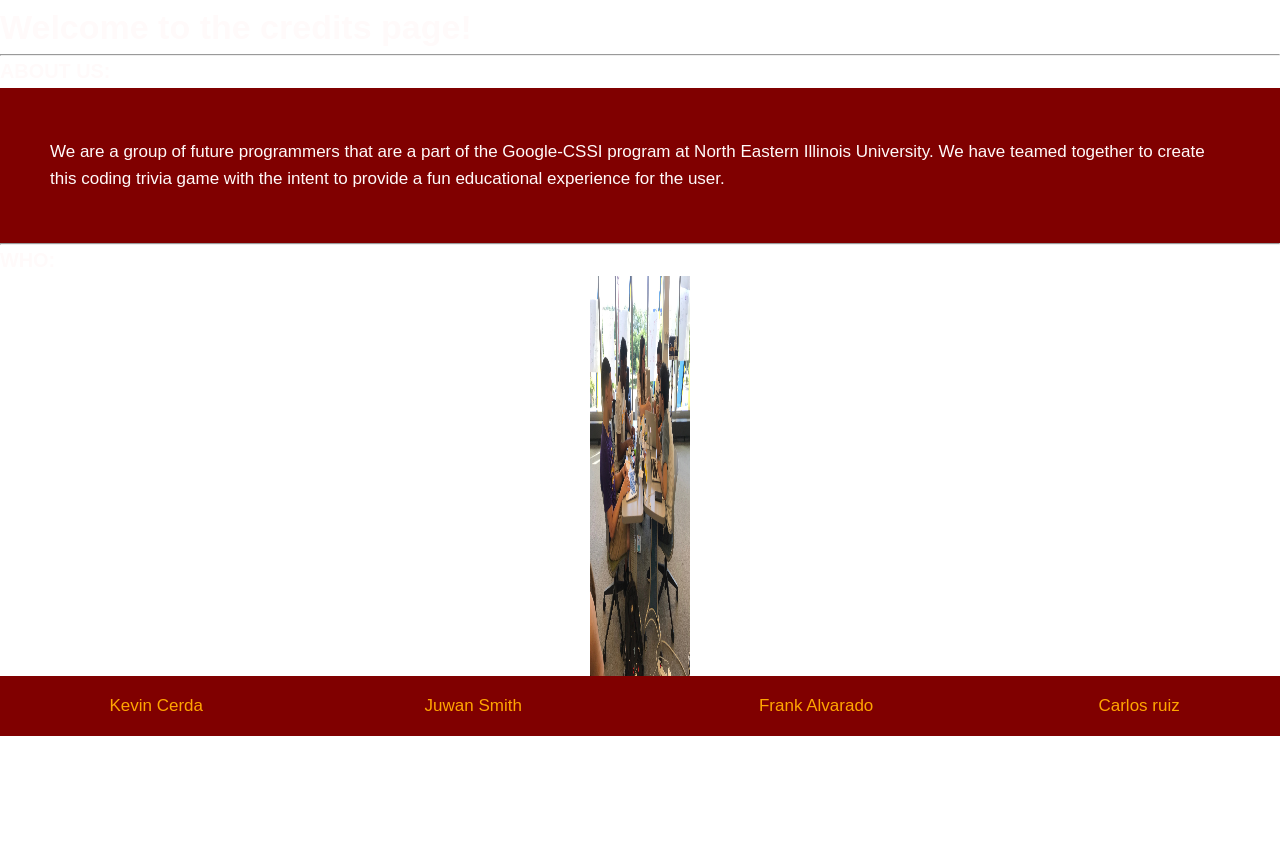
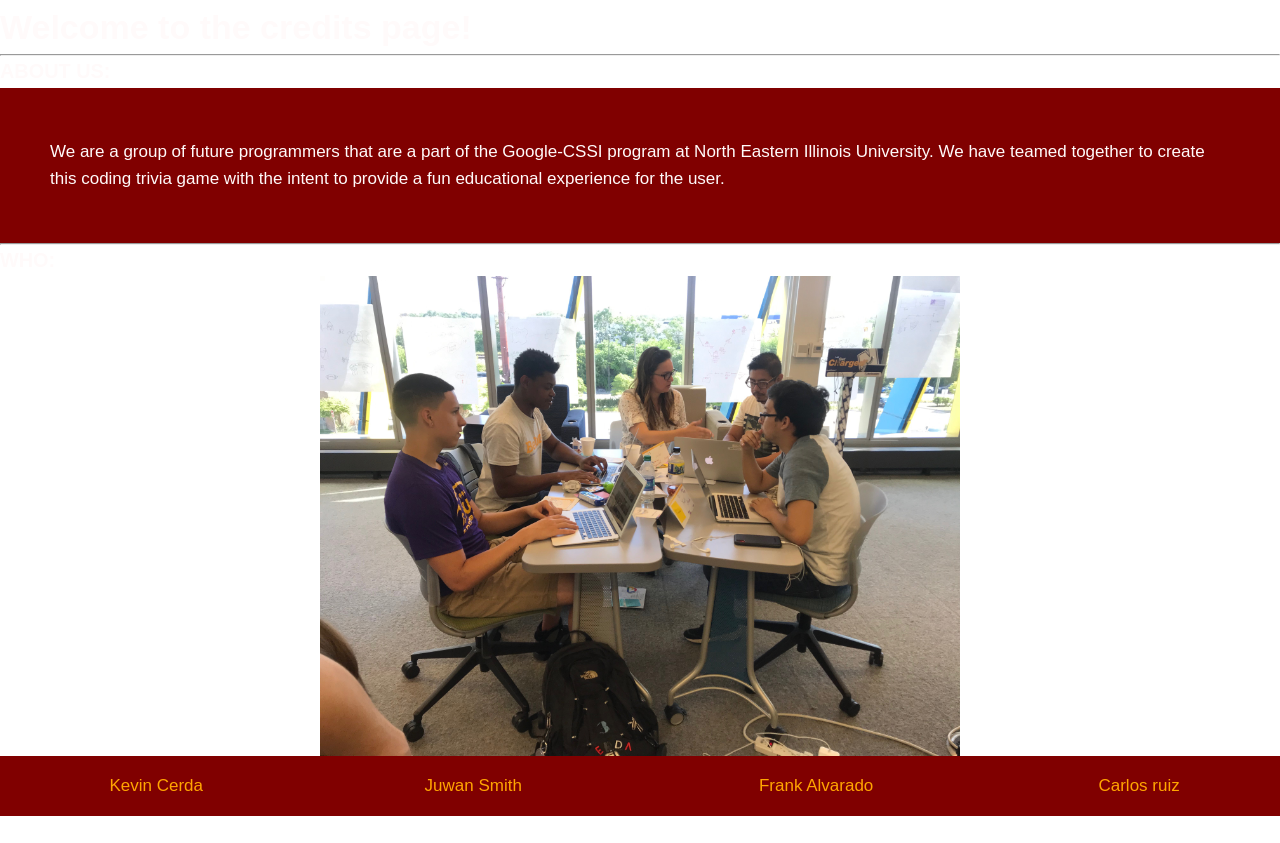
Before and after one commit to salcawiski1977/coderunner, a Python web app: template template/Credits.html in a window 1280 px wide. Before the commit the page ends 736 px from the top, so only its background shows below. Run offline with Jinja, Linux system fonts and the light colour scheme; the template is opened without the code that fills it, so the values that code supplies are empty.

Commit message:
fixed image size

```diff
--- a/template/Credits.html
+++ b/template/Credits.html
@@ -45,7 +45,7 @@
     <hr>
     <h3>WHO:</h3>
 
-    <img src="static/IMG-7632.JPG" style="height: 400px; display: block; margin-left: auto; margin-right: auto; width: 100px;"/>
+    <img src="static/IMG-7632.JPG" style="width: 50%; display: block; margin-left: auto; margin-right: auto;"/>
 <nav>
 
 
```
